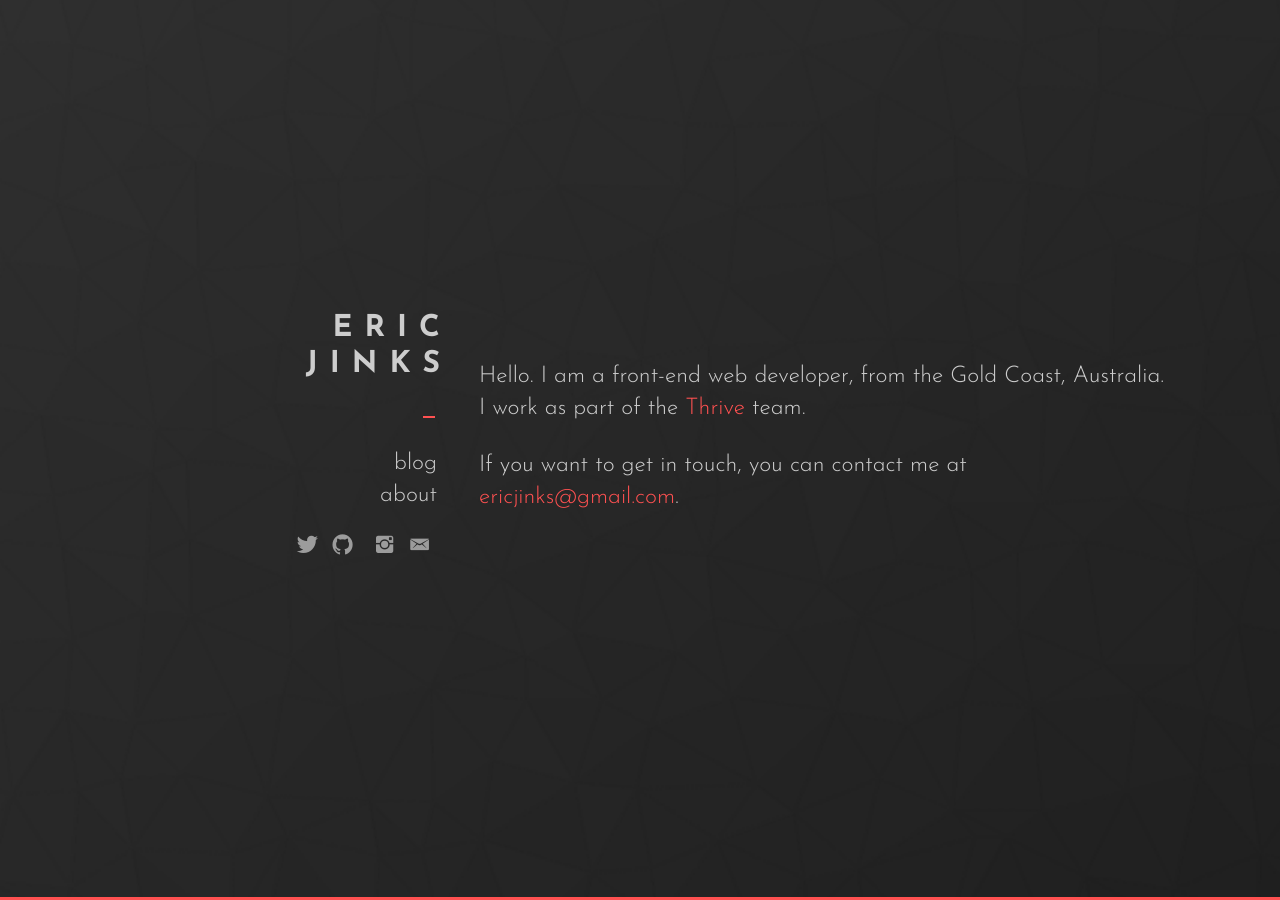
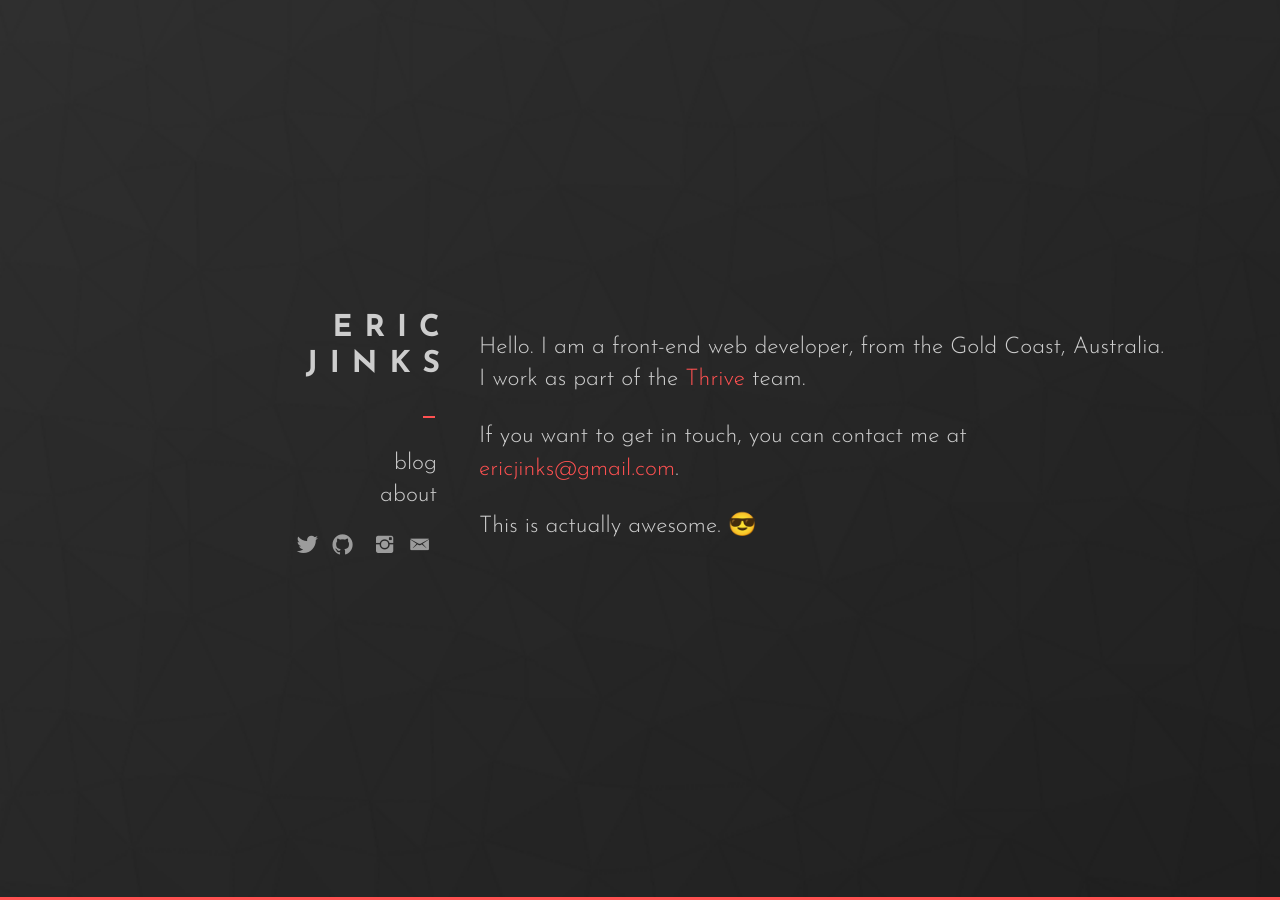
Before and after one commit to Jinksi/jinksi-jekyll, a Jekyll site: the page built from index.html, in a window 1280 px wide. Built offline with Jekyll 4.4.1, drawn with Linux system fonts in a browser that asks for light colours; nearby versions of some CDN libraries; some web fonts are replaced.

Commit message:
Updated '/index.html' via CloudCannon

```diff
--- a/index.html
+++ b/index.html
@@ -2,11 +2,4 @@
 title: About
 layout: default
 ---
-<div class="editable">
-    <p>
-      Hello. I am a front-end web developer, from the Gold Coast, Australia. I work as part of the <a href="http://thriveweb.com.au">Thrive</a> team.
-    </p>
-    <p>
-      If you want to get in touch, you can contact me at <a href="mailto:ericjinks@gmail.com">ericjinks@gmail.com</a>.
-    </p>
-</div>
+<div class="editable"><p>Hello. I am a front-end web developer, from the Gold Coast, Australia. I work as part of the <a href="http://thriveweb.com.au">Thrive</a> team.</p><p>If you want to get in touch, you can contact me at <a href="mailto:ericjinks@gmail.com">ericjinks@gmail.com</a>.</p><p>This is actually awesome. 😎</p></div>
```
